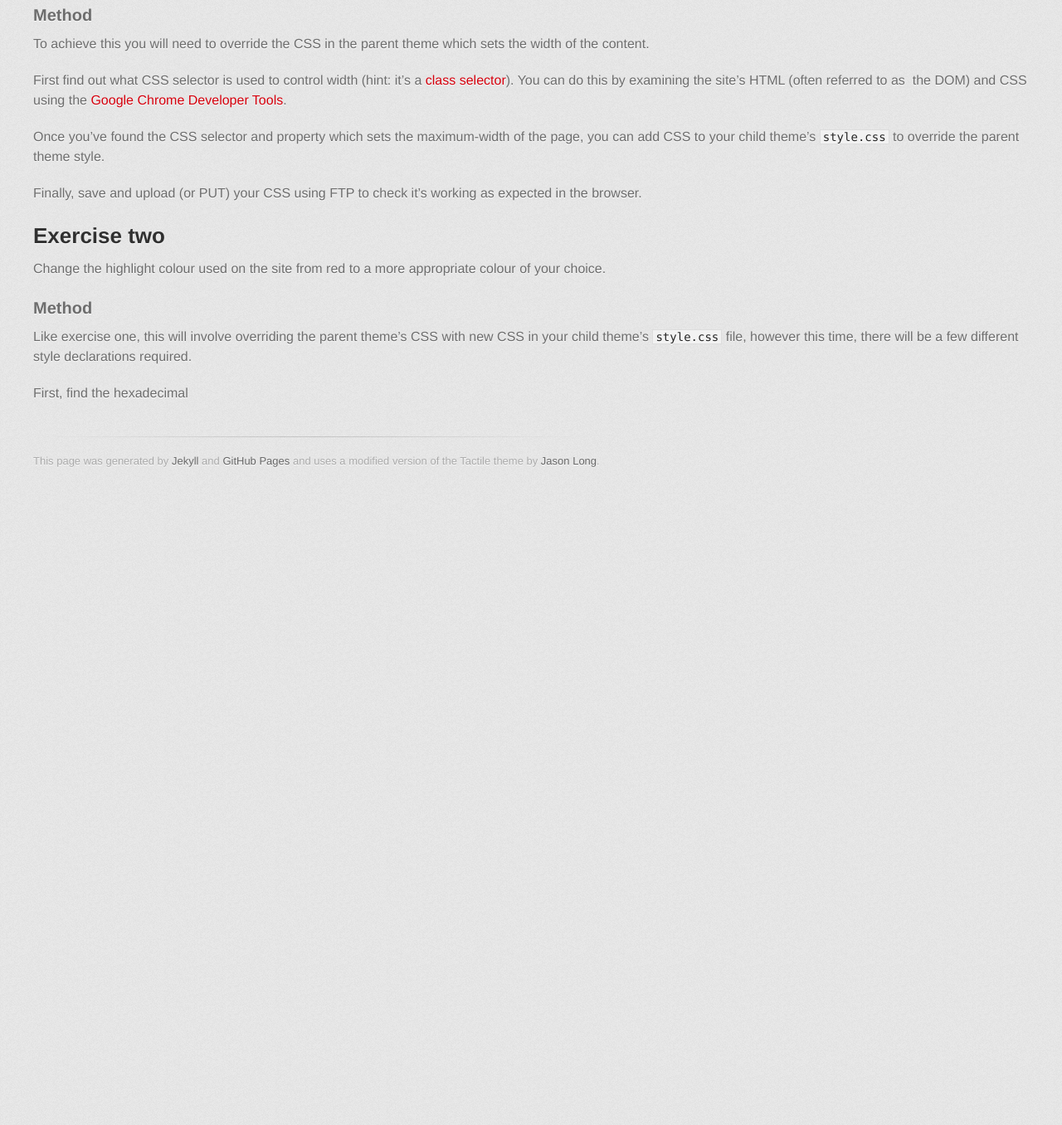
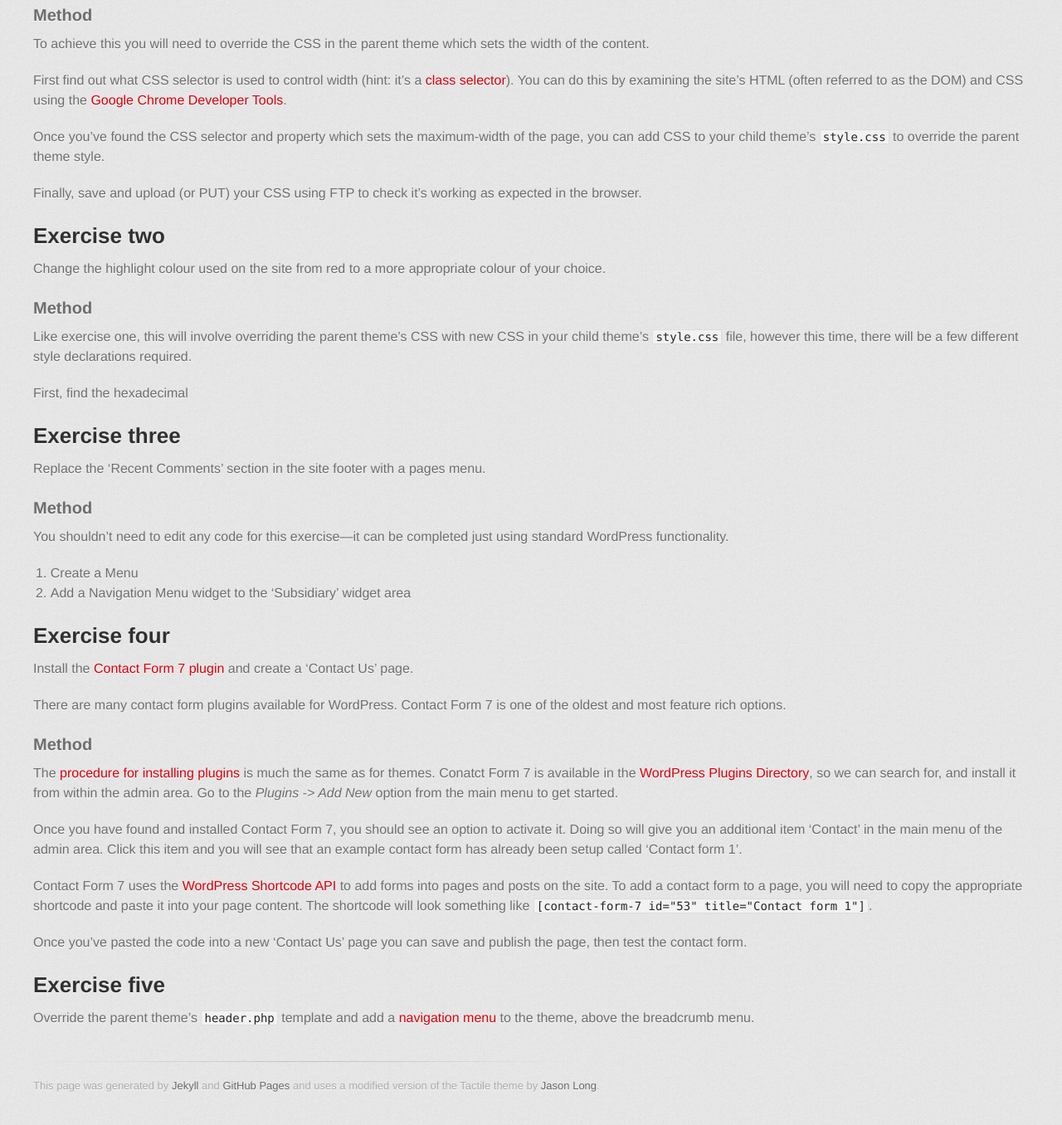
Before and after one commit to drzax/dca-web-short-course, a Jekyll site: the page built from index.md, in a window 1280 px wide and 1400 px high, scrolled down 682 px. Shown: the top 1356 px of the window at 83% size. Built offline with Jekyll 4.4.1, drawn with Linux system fonts in a browser that asks for light colours; some web fonts are replaced; before the commit the page ends 1329 px from its top, so only the background shows below that.

Commit message:
All five exercises outlined

```diff
--- a/index.md
+++ b/index.md
@@ -25,7 +25,7 @@ Modify the maximum width of the site content to be 1200 pixels wide.
 
 To achieve this you will need to override the CSS in the parent theme which sets the width of the content.
 
-First find out what CSS selector is used to control width (hint: it's a [class selector](http://www.cssbasics.com/css-classes/)). You can do this by examining the site's HTML (often referred to as  the DOM) and CSS using the [Google Chrome Developer Tools](https://developers.google.com/chrome-developer-tools/docs/elements).
+First find out what CSS selector is used to control width (hint: it's a [class selector](http://www.cssbasics.com/css-classes/)). You can do this by examining the site's HTML (often referred to as the DOM) and CSS using the [Google Chrome Developer Tools](https://developers.google.com/chrome-developer-tools/docs/elements).
 
 Once you've found the CSS selector and property which sets the maximum-width of the page, you can add CSS to your child theme's   `style.css` to override the parent theme style.
 
@@ -40,3 +40,30 @@ Change the highlight colour used on the site from red to a more appropriate colo
 Like exercise one, this will involve overriding the parent theme's CSS with new CSS in your child theme's `style.css` file, however this time, there will be a few different style declarations required.
 
 First, find the hexadecimal
+
+## Exercise three
+Replace the 'Recent Comments' section in the site footer with a pages menu.
+
+### Method
+You shouldn't need to edit any code for this exercise—it can be completed just using standard WordPress functionality.
+
+1. Create a Menu
+2. Add a Navigation Menu widget to the 'Subsidiary' widget area
+
+## Exercise four
+Install the [Contact Form 7 plugin](http://contactform7.com/) and create a 'Contact Us' page.
+
+There are many contact form plugins available for WordPress. Contact Form 7 is one of the oldest and most feature rich options.
+
+### Method
+The [procedure for installing plugins](http://codex.wordpress.org/Managing_Plugins#Installing_Plugins) is much the same as for themes. Conatct Form 7 is available in the [WordPress Plugins Directory](http://wordpress.org/plugins/), so we can search for, and install it from within the admin area. Go to the *Plugins -> Add New* option from the main menu to get started.
+
+Once you have found and installed Contact Form 7, you should see an option to activate it. Doing so will give you an additional item 'Contact' in the main menu of the admin area. Click this item and you will see that an example contact form has already been setup called 'Contact form 1'.
+
+Contact Form 7 uses the [WordPress Shortcode API](http://codex.wordpress.org/Shortcode_API) to add forms into pages and posts on the site. To add a contact form to a page, you will need to copy the appropriate shortcode and paste it into your page content. The shortcode will look something like `[contact-form-7 id="53" title="Contact form 1"]`.
+
+Once you've pasted the code into a new 'Contact Us' page you can save and publish the page, then test the contact form.
+
+## Exercise five
+Override the parent theme's `header.php` template and
+add a [navigation menu](http://codex.wordpress.org/Navigation_Menus) to the theme, above the breadcrumb menu.
```
